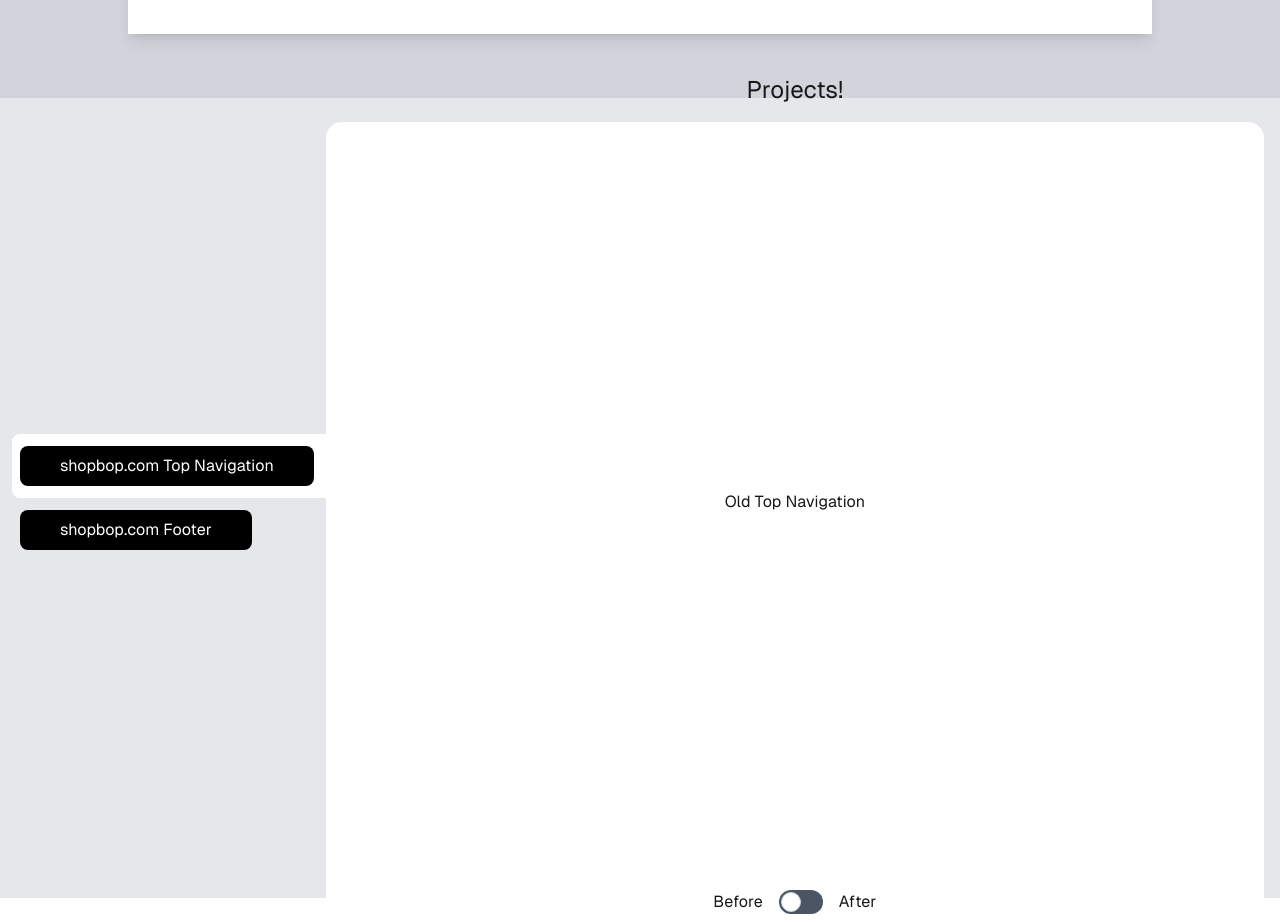
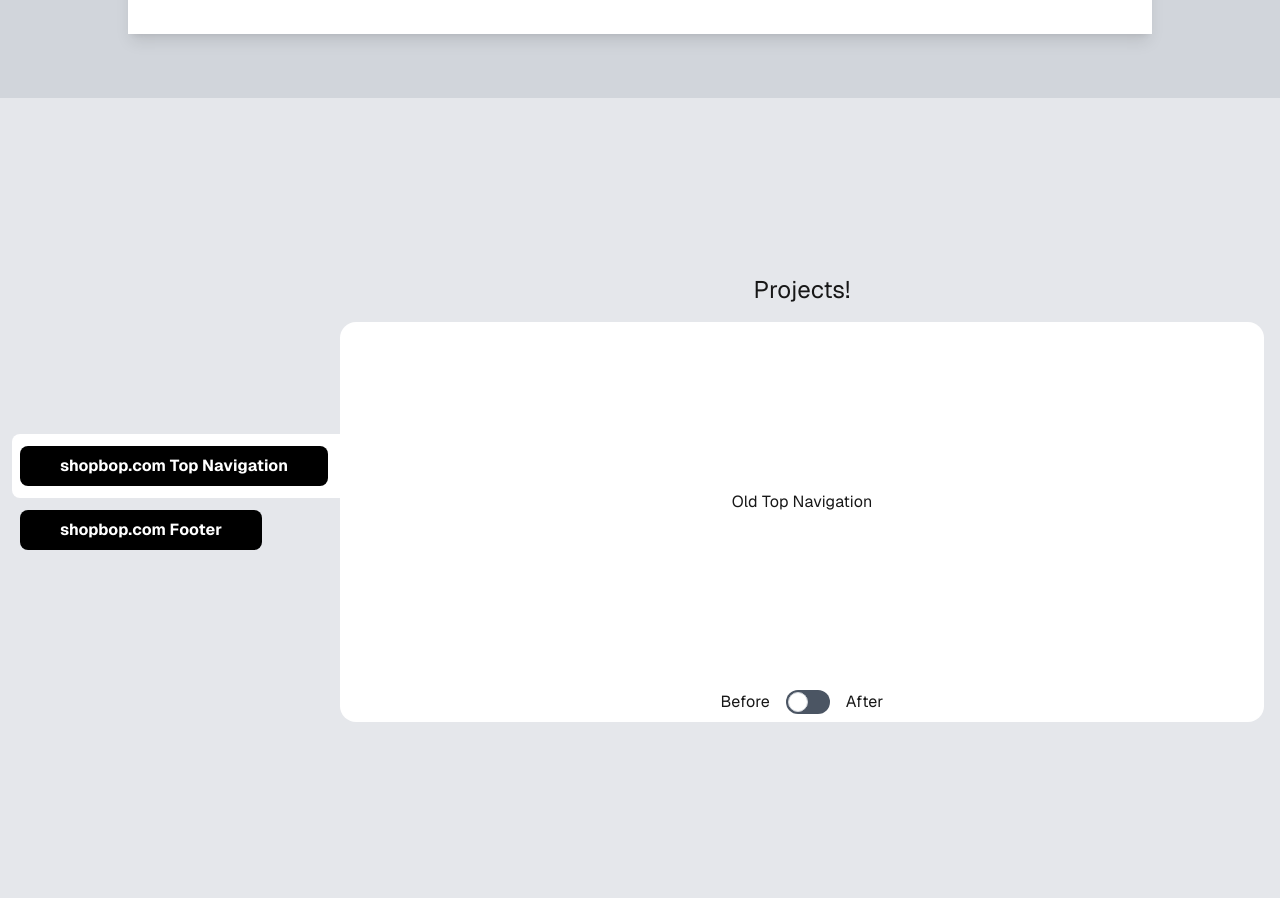
Before and after one commit to NikS-44/personal-portfolio, a Next.js app: page / in a window 1280 px wide. Shown: the part 2321-3243 px from the top of the page. After the commit the page ends 3219 px from the top, so only its background shows below. Built offline with nearby package versions, Linux system fonts and the light colour scheme.

Commit message:
feat: project styling adjustments

```diff
--- a/app/components/Projects.tsx
+++ b/app/components/Projects.tsx
@@ -40,7 +40,6 @@ const Projects = () => {
           </select>
         </div>
         {projects.map((project, index) => (
-          <>
           <div
             key={index}
             className={`${
@@ -49,18 +48,20 @@ const Projects = () => {
           >
             <button
               onClick={() => projectHandler(index)}
-                className="ml-2 flex min-w-52 flex-row rounded-lg bg-black px-10 py-2 text-white outline-offset-2 hover:bg-gray-500 focus-visible:outline focus-visible:outline-2 focus-visible:outline-black"
+              disabled={selectedProject === index}
+              className={`ml-2 flex min-w-52 flex-row rounded-lg bg-black px-10 py-2 text-white outline-offset-2 focus-visible:outline focus-visible:outline-2 focus-visible:outline-black ${
+                selectedProject !== index ? "hover:bg-neutral-700" : ""
+              } font-bold`}
             >
               {project.label}
             </button>
           </div>
-          </>
         ))}
       </nav>
 
       <div className="flex flex-1 flex-col items-center">
         <h2 className="mb-4 text-center text-2xl">Projects!</h2>
-        <div className="h-s max-4 relative flex min-h-[800px] w-full flex-col items-center justify-center rounded-2xl bg-white lg:mx-5">
+        <div className="h-s max-4 relative flex min-h-[400px] w-full flex-col items-center justify-center rounded-2xl bg-white lg:mx-5">
           {projects.map((project, index) => (
             <Transition
               as="div"
```
Lines whose indentation alone changed are shown as unchanged.
